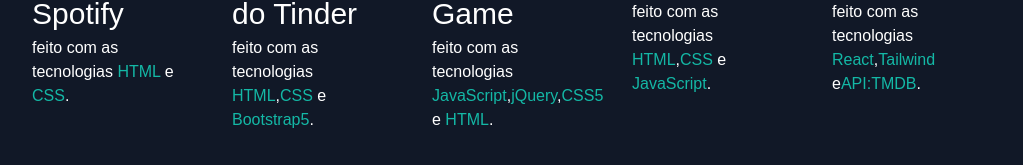
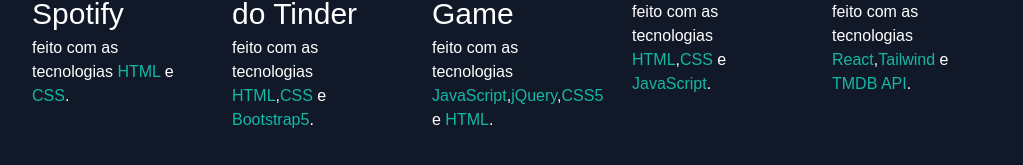
Before and after one commit to Wpnnt/portfolio-web-react, a Next.js app: page / in a window 1280 px wide. Shown: the part 1420-1585 px from the top of the page, without its empty margins (128-1151 px from the left). Built offline with nearby package versions, Linux system fonts and the light colour scheme.

Commit message:
Improve code readability in index.js by formatting HTML structure and correcting technology references

```diff
--- a/pages/index.js
+++ b/pages/index.js
@@ -23,7 +23,16 @@
       <main className=" bg-white px-10 dark:bg-gray-900 md:px-20 lg:px-40">
         <section className="min-h-screen">
           <nav className="py-10 mb-12 flex justify-between dark:text-white">
-            <h1 className="font-burtons font text-xl">developed by <a href='https://github.com/Wpnnt' target="_blank" rel="noreferrer">wpnnt</a> </h1>
+            <h1 className="font-burtons font text-xl">
+              developed by{" "}
+              <a
+                href="https://github.com/Wpnnt"
+                target="_blank"
+                rel="noreferrer"
+              >
+                wpnnt
+              </a>{" "}
+            </h1>
             <ul className="flex items-center">
               <li>
                 <BsFillMoonStarsFill
@@ -157,7 +166,7 @@
                 feito com as tecnologias{" "}
                 <span className="text-teal-500">JavaScript</span>,
                 <span className="text-teal-500">jQuery</span>,
-                <span className="text-teal-500">CSS5</span> e{" "}
+                <span className="text-teal-500">CSS5</span> e {" "}
                 <span className="text-teal-500">HTML</span>.
               </h1>
             </div>
@@ -207,8 +216,8 @@
                 {" "}
                 feito com as tecnologias{" "}
                 <span className="text-teal-500">React</span>,
-                <span className="text-teal-500">Tailwind</span> e{""}
-                <span className="text-teal-500">API:TMDB</span>.
+                <span className="text-teal-500">Tailwind</span> e {""}
+                <span className="text-teal-500">TMDB API</span>.
               </p>
             </div>
           </div>
```
